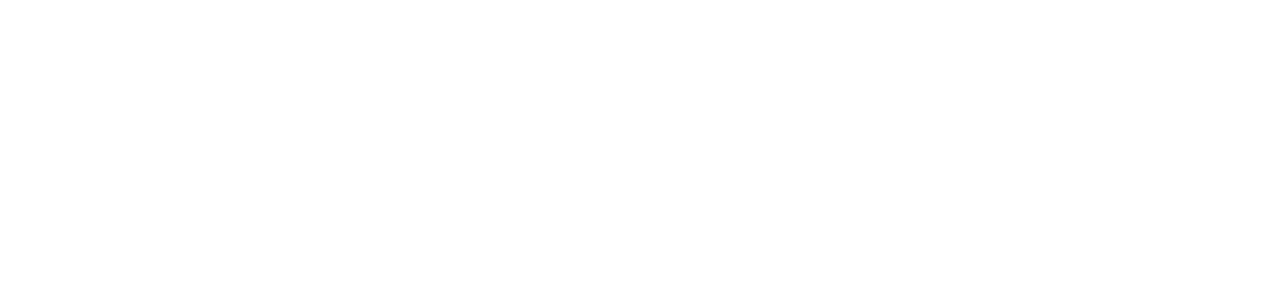
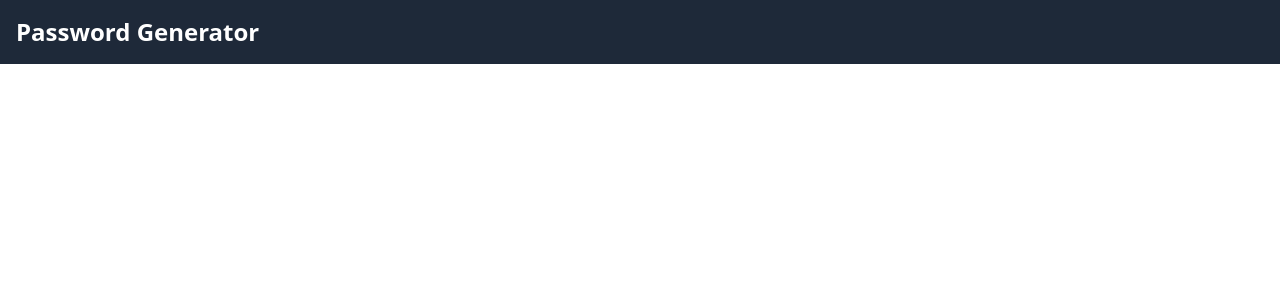
Before and after one commit to Ben-Cor/passwordGenerator-React, a React (Vite) app: page / in a window 1280 px wide. Shown: the top 300 px of the page. Built offline with nearby package versions, Linux system fonts and the light colour scheme.

Commit message:
base components formed with state included for main variables

```diff
--- a/src/App.jsx
+++ b/src/App.jsx
@@ -1,9 +1,11 @@
+import Header from "./components/Header"
+
 function App() {
 
   return (
-   <div>
-
-   </div>
+    <div>
+      <Header />
+    </div>
   )
 }
 
--- /dev/null
+++ b/src/components/Header.jsx
@@ -0,0 +1,7 @@
+export default function Header() {
+  return (
+    <header className="bg-gray-800 text-white p-4">
+      <h1 className="text-2xl font-bold">Password Generator</h1>
+    </header>
+  );
+}
--- /dev/null
+++ b/src/components/PasswordForm.jsx
@@ -0,0 +1,15 @@
+import { useState } from "react";
+
+export default function PasswordForm() {
+
+    const [length, setLength] = useState(10);
+    const [numbersAllowed, setNumbersAllowed] = useState(true);
+    const [charactersAllowed, setCharactersAllowed] = useState(true);
+    const [password, setPassword] = useState("");
+
+    return (
+        <div>
+
+        </div>
+    );
+}
```
